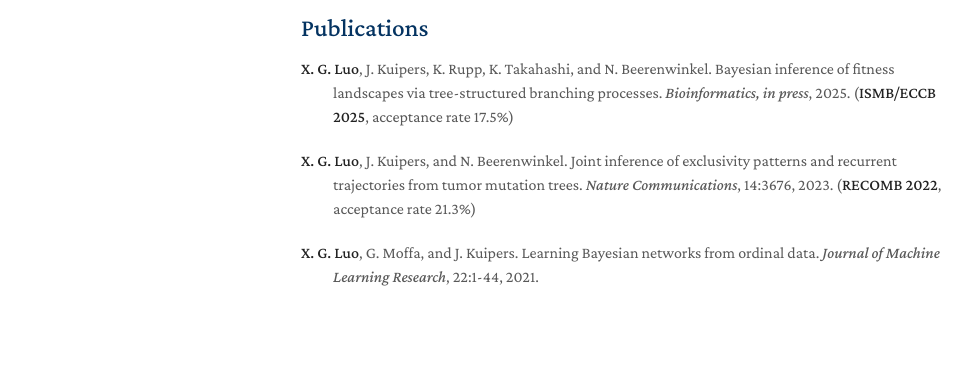
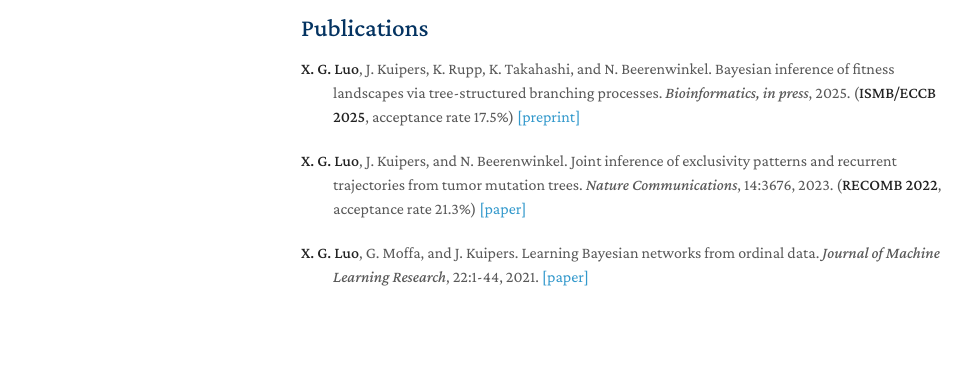
Before and after one commit to xgluo/xgluo.github.io, a Jekyll site: the page built from index.md, in a window 1280 px wide. Shown: the part 521-896 px from the top of the page, without its empty margins (169-1143 px from the left). Built offline with Jekyll 4.4.1, drawn with Linux system fonts in a browser that asks for light colours; nearby versions of some CDN libraries; a style sheet for code colours, icons or effects is not loaded.

Commit message:
Add links to pub

```diff
--- a/_includes/publications.md
+++ b/_includes/publications.md
@@ -1,10 +1,10 @@
 ## Publications
 
 <p style="text-indent: -2em; margin-left: 2em;">
-<strong>X. G. Luo</strong>, J. Kuipers, K. Rupp, K. Takahashi, and N. Beerenwinkel. Bayesian inference of fitness landscapes via tree-structured branching processes. <em>Bioinformatics, in press</em>, 2025. (<strong>ISMB/ECCB 2025</strong>, acceptance rate 17.5%)
+<strong>X. G. Luo</strong>, J. Kuipers, K. Rupp, K. Takahashi, and N. Beerenwinkel. Bayesian inference of fitness landscapes via tree-structured branching processes. <em>Bioinformatics, in press</em>, 2025. (<strong>ISMB/ECCB 2025</strong>, acceptance rate 17.5%) <a href="https://www.biorxiv.org/content/10.1101/2025.01.24.634649v2" target="_blank">[preprint]</a>
 
 <p style="text-indent: -2em; margin-left: 2em;">
-<strong>X. G. Luo</strong>, J. Kuipers, and N. Beerenwinkel. Joint inference of exclusivity patterns and recurrent trajectories from tumor mutation trees. <em>Nature Communications</em>, 14:3676, 2023. (<strong>RECOMB 2022</strong>, acceptance rate 21.3%)
+<strong>X. G. Luo</strong>, J. Kuipers, and N. Beerenwinkel. Joint inference of exclusivity patterns and recurrent trajectories from tumor mutation trees. <em>Nature Communications</em>, 14:3676, 2023. (<strong>RECOMB 2022</strong>, acceptance rate 21.3%) <a href="https://www.nature.com/articles/s41467-023-39400-w" target="_blank">[paper]</a>
 
 <p style="text-indent: -2em; margin-left: 2em;">
-<strong>X. G. Luo</strong>, G. Moffa, and J. Kuipers. Learning Bayesian networks from ordinal data. <em>Journal of Machine Learning Research</em>, 22:1-44, 2021.
+<strong>X. G. Luo</strong>, G. Moffa, and J. Kuipers. Learning Bayesian networks from ordinal data. <em>Journal of Machine Learning Research</em>, 22:1-44, 2021. <a href="https://jmlr.org/papers/v22/20-1338.html" target="_blank">[paper]</a>
```
